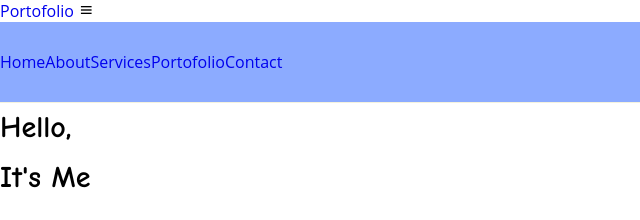
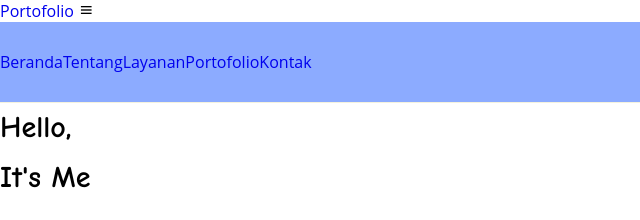
Before and after one commit to ipanardyanto/ipanardyanto.github.io, a plain HTML site: page index.html in a window 1280 px wide. Shown: the top 220 px of the page, 0-640 px from the left. Drawn offline with nearby package versions, Linux system fonts and the light colour scheme; files that its build step writes are made by us from their sources; a script that the page names is missing.

Commit message:
Update index.html

```diff
--- a/index.html
+++ b/index.html
@@ -22,11 +22,11 @@
 
 
      <nav class="navbar">
-      <a href="#home" class="active">Home</a>
-      <a href="#about">About</a>
-      <a href="#services">Services</a>
+      <a href="#home" class="active">Beranda</a>
+      <a href="#about">Tentang</a>
+      <a href="#services">Layanan</a>
       <a href="#portofolio">Portofolio</a>
-      <a href="#contact">Contact</a>
+      <a href="#contact">Kontak</a>
      </nav>
 
     </header>
```
